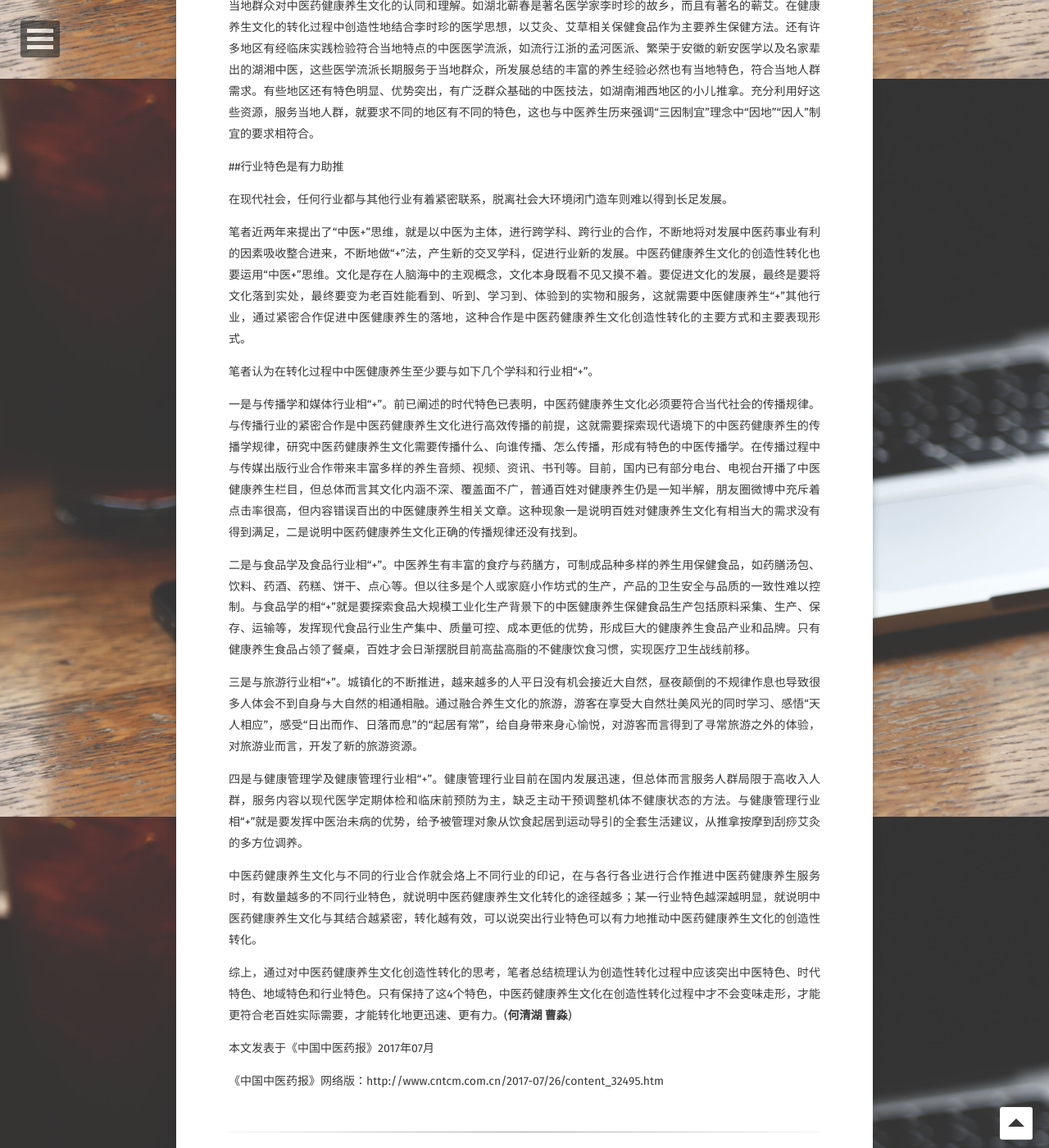
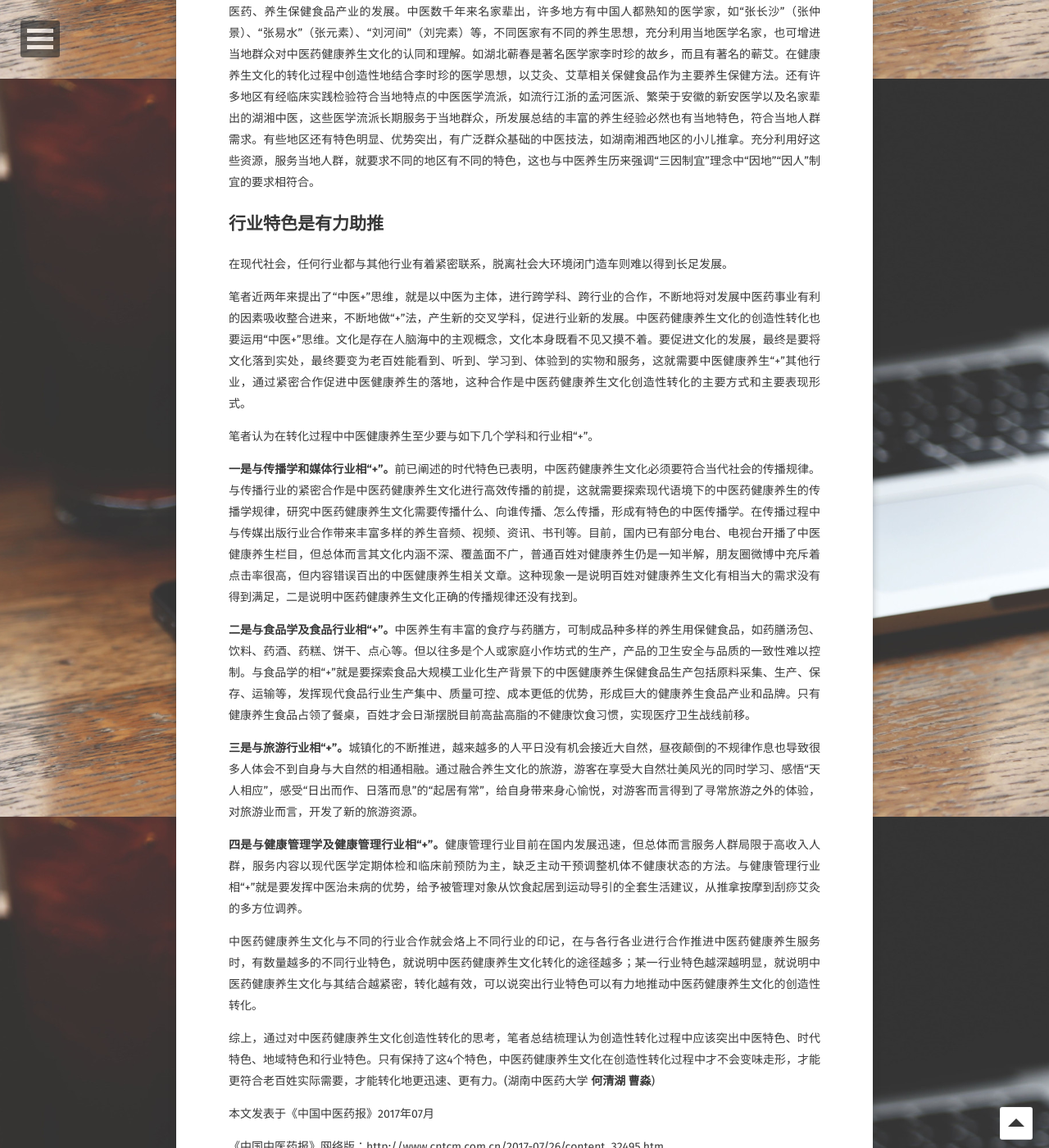
Before and after one commit to zhongjingnmz/zhongjingnmz.github.io, a Jekyll site: the page built from _posts/2019-05-09-中医养生文化创造性转化要突出四大特色.md, in a window 1280 px wide and 1400 px high, scrolled down 2604 px. Shown: the whole window at 82% size. Built offline with Jekyll 4.4.1, drawn with Linux system fonts in a browser that asks for light colours; some web fonts are replaced; comment, search, counter and statistics services are not loaded; some of the changed text lies outside the part shown.

Commit message:
又改了

```diff
--- a/_posts/2019-05-09-中医养生文化创造性转化要突出四大特色.md
+++ b/_posts/2019-05-09-中医养生文化创造性转化要突出四大特色.md
@@ -15,7 +15,7 @@ comments: true
 ---
 中医药健康养生文化的创造性转化属于“盘活存量”，是其创新性发展的基础。要实现中医药健康养生文化的创造性转化，非常重要的一点是必须要突出特色。只有有特色，才能有优势，有优势才能使创造性转化的中医药健康养生文化在中国乃至在世界有自己的一席之地。
 
-##中医特色是本质要求
+## 中医特色是本质要求
 
 习近平总书记有关传统文化的系列重要讲话充分综合了党在历史上提出的古为今用、推陈出新、去粗取精、去伪存真的文化方针，发展创新地提出了“两有”“两相”“两创”的方针，为全面继承和发展中华文化指明了方向。“两有”即对古代文化要有区别地对待、有扬弃地继承。中医药健康养生文化是中华传统文化中的优秀部分，是需要继承的部分，中医药健康养生文化的特色在于其深邃的哲学智慧、几千年的健康养生理念和丰富的实践经验。
 
@@ -35,7 +35,7 @@ comments: true
 
 中医药健康养生文化承载着丰富内容，凝聚着哲学智慧，在对其进行创造性转化的过程中，一定要注意其核心理论、基本方法得到有效保持，保证其特色不变形、不走样。如果在对中医药健康养生文化的转化过程中为了适应某些看似合理的理由而放弃了中医特色，那就不是创造性转化，转化后的产物也不是中医药健康养生文化。
 
-##时代特色是必备内容
+## 时代特色是必备内容
 
 “两相”即中华优秀传统文化必须与当代文化相适应，与现代社会相协调。这就明确要求中医药健康养生文化在创造性转化过程中必须要有鲜明的时代特色。
 
@@ -47,7 +47,7 @@ comments: true
 
 因此，在中医药健康养生文化的创造性转化过程中，时代特色是不可或缺的重要内容。
 
-##地域特色是国情需要
+## 地域特色是国情需要
 
 我国是幅员辽阔的多民族国家，不同的地区有着不同的地理、气候、人文环境。突出地域特色即是要求在创造性转化过程中尊重各地区不同人群的实际特点，符合当地人群的实际需要，不可“全国一盘棋”。
 
@@ -55,7 +55,7 @@ comments: true
 
 二是要利用好当地资源。不同的地区有不同的中医药资源。如中医历来讲究道地药材，河南的“四大怀药”、甘肃岷县的当归、山东东阿的阿胶等。利用好当地著名的道地药材，不仅对传播、发展当地养生文化有益，更可促进当地相关医药、养生保健食品产业的发展。中医数千年来名家辈出，许多地方有中国人都熟知的医学家，如“张长沙”（张仲景）、“张易水”（张元素）、“刘河间”（刘完素）等，不同医家有不同的养生思想，充分利用当地医学名家，也可增进当地群众对中医药健康养生文化的认同和理解。如湖北蕲春是著名医学家李时珍的故乡，而且有著名的蕲艾。在健康养生文化的转化过程中创造性地结合李时珍的医学思想，以艾灸、艾草相关保健食品作为主要养生保健方法。还有许多地区有经临床实践检验符合当地特点的中医医学流派，如流行江浙的孟河医派、繁荣于安徽的新安医学以及名家辈出的湖湘中医，这些医学流派长期服务于当地群众，所发展总结的丰富的养生经验必然也有当地特色，符合当地人群需求。有些地区还有特色明显、优势突出，有广泛群众基础的中医技法，如湖南湘西地区的小儿推拿。充分利用好这些资源，服务当地人群，就要求不同的地区有不同的特色，这也与中医养生历来强调“三因制宜”理念中“因地”“因人”制宜的要求相符合。
 
-##行业特色是有力助推
+## 行业特色是有力助推
 
 在现代社会，任何行业都与其他行业有着紧密联系，脱离社会大环境闭门造车则难以得到长足发展。
 
@@ -63,17 +63,17 @@ comments: true
 
 笔者认为在转化过程中中医健康养生至少要与如下几个学科和行业相“+”。
 
-一是与传播学和媒体行业相“+”。前已阐述的时代特色已表明，中医药健康养生文化必须要符合当代社会的传播规律。与传播行业的紧密合作是中医药健康养生文化进行高效传播的前提，这就需要探索现代语境下的中医药健康养生的传播学规律，研究中医药健康养生文化需要传播什么、向谁传播、怎么传播，形成有特色的中医传播学。在传播过程中与传媒出版行业合作带来丰富多样的养生音频、视频、资讯、书刊等。目前，国内已有部分电台、电视台开播了中医健康养生栏目，但总体而言其文化内涵不深、覆盖面不广，普通百姓对健康养生仍是一知半解，朋友圈微博中充斥着点击率很高，但内容错误百出的中医健康养生相关文章。这种现象一是说明百姓对健康养生文化有相当大的需求没有得到满足，二是说明中医药健康养生文化正确的传播规律还没有找到。
+**一是与传播学和媒体行业相“+”。**前已阐述的时代特色已表明，中医药健康养生文化必须要符合当代社会的传播规律。与传播行业的紧密合作是中医药健康养生文化进行高效传播的前提，这就需要探索现代语境下的中医药健康养生的传播学规律，研究中医药健康养生文化需要传播什么、向谁传播、怎么传播，形成有特色的中医传播学。在传播过程中与传媒出版行业合作带来丰富多样的养生音频、视频、资讯、书刊等。目前，国内已有部分电台、电视台开播了中医健康养生栏目，但总体而言其文化内涵不深、覆盖面不广，普通百姓对健康养生仍是一知半解，朋友圈微博中充斥着点击率很高，但内容错误百出的中医健康养生相关文章。这种现象一是说明百姓对健康养生文化有相当大的需求没有得到满足，二是说明中医药健康养生文化正确的传播规律还没有找到。
 
-二是与食品学及食品行业相“+”。中医养生有丰富的食疗与药膳方，可制成品种多样的养生用保健食品，如药膳汤包、饮料、药酒、药糕、饼干、点心等。但以往多是个人或家庭小作坊式的生产，产品的卫生安全与品质的一致性难以控制。与食品学的相“+”就是要探索食品大规模工业化生产背景下的中医健康养生保健食品生产包括原料采集、生产、保存、运输等，发挥现代食品行业生产集中、质量可控、成本更低的优势，形成巨大的健康养生食品产业和品牌。只有健康养生食品占领了餐桌，百姓才会日渐摆脱目前高盐高脂的不健康饮食习惯，实现医疗卫生战线前移。
+**二是与食品学及食品行业相“+”。**中医养生有丰富的食疗与药膳方，可制成品种多样的养生用保健食品，如药膳汤包、饮料、药酒、药糕、饼干、点心等。但以往多是个人或家庭小作坊式的生产，产品的卫生安全与品质的一致性难以控制。与食品学的相“+”就是要探索食品大规模工业化生产背景下的中医健康养生保健食品生产包括原料采集、生产、保存、运输等，发挥现代食品行业生产集中、质量可控、成本更低的优势，形成巨大的健康养生食品产业和品牌。只有健康养生食品占领了餐桌，百姓才会日渐摆脱目前高盐高脂的不健康饮食习惯，实现医疗卫生战线前移。
 
-三是与旅游行业相“+”。城镇化的不断推进，越来越多的人平日没有机会接近大自然，昼夜颠倒的不规律作息也导致很多人体会不到自身与大自然的相通相融。通过融合养生文化的旅游，游客在享受大自然壮美风光的同时学习、感悟“天人相应”，感受“日出而作、日落而息”的“起居有常”，给自身带来身心愉悦，对游客而言得到了寻常旅游之外的体验，对旅游业而言，开发了新的旅游资源。
+**三是与旅游行业相“+”。**城镇化的不断推进，越来越多的人平日没有机会接近大自然，昼夜颠倒的不规律作息也导致很多人体会不到自身与大自然的相通相融。通过融合养生文化的旅游，游客在享受大自然壮美风光的同时学习、感悟“天人相应”，感受“日出而作、日落而息”的“起居有常”，给自身带来身心愉悦，对游客而言得到了寻常旅游之外的体验，对旅游业而言，开发了新的旅游资源。
 
-四是与健康管理学及健康管理行业相“+”。健康管理行业目前在国内发展迅速，但总体而言服务人群局限于高收入人群，服务内容以现代医学定期体检和临床前预防为主，缺乏主动干预调整机体不健康状态的方法。与健康管理行业相“+”就是要发挥中医治未病的优势，给予被管理对象从饮食起居到运动导引的全套生活建议，从推拿按摩到刮痧艾灸的多方位调养。
+**四是与健康管理学及健康管理行业相“+”。**健康管理行业目前在国内发展迅速，但总体而言服务人群局限于高收入人群，服务内容以现代医学定期体检和临床前预防为主，缺乏主动干预调整机体不健康状态的方法。与健康管理行业相“+”就是要发挥中医治未病的优势，给予被管理对象从饮食起居到运动导引的全套生活建议，从推拿按摩到刮痧艾灸的多方位调养。
 
 中医药健康养生文化与不同的行业合作就会烙上不同行业的印记，在与各行各业进行合作推进中医药健康养生服务时，有数量越多的不同行业特色，就说明中医药健康养生文化转化的途径越多；某一行业特色越深越明显，就说明中医药健康养生文化与其结合越紧密，转化越有效，可以说突出行业特色可以有力地推动中医药健康养生文化的创造性转化。
 
-综上，通过对中医药健康养生文化创造性转化的思考，笔者总结梳理认为创造性转化过程中应该突出中医特色、时代特色、地域特色和行业特色。只有保持了这4个特色，中医药健康养生文化在创造性转化过程中才不会变味走形，才能更符合老百姓实际需要，才能转化地更迅速、更有力。(**何清湖 曹淼**)
+综上，通过对中医药健康养生文化创造性转化的思考，笔者总结梳理认为创造性转化过程中应该突出中医特色、时代特色、地域特色和行业特色。只有保持了这4个特色，中医药健康养生文化在创造性转化过程中才不会变味走形，才能更符合老百姓实际需要，才能转化地更迅速、更有力。(湖南中医药大学 **何清湖 曹淼**)
 
 本文发表于《中国中医药报》2017年07月
 
```
Also changed, not shown: about.md (added, +18 -0 lines), index.md (added, +6 -0 lines), Gemfile.lock (added).
